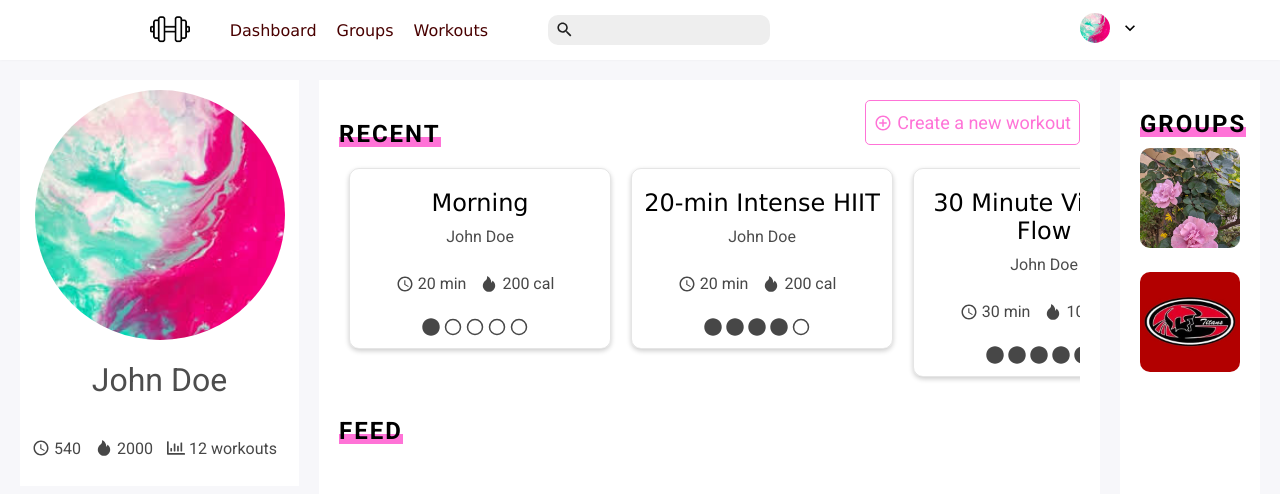
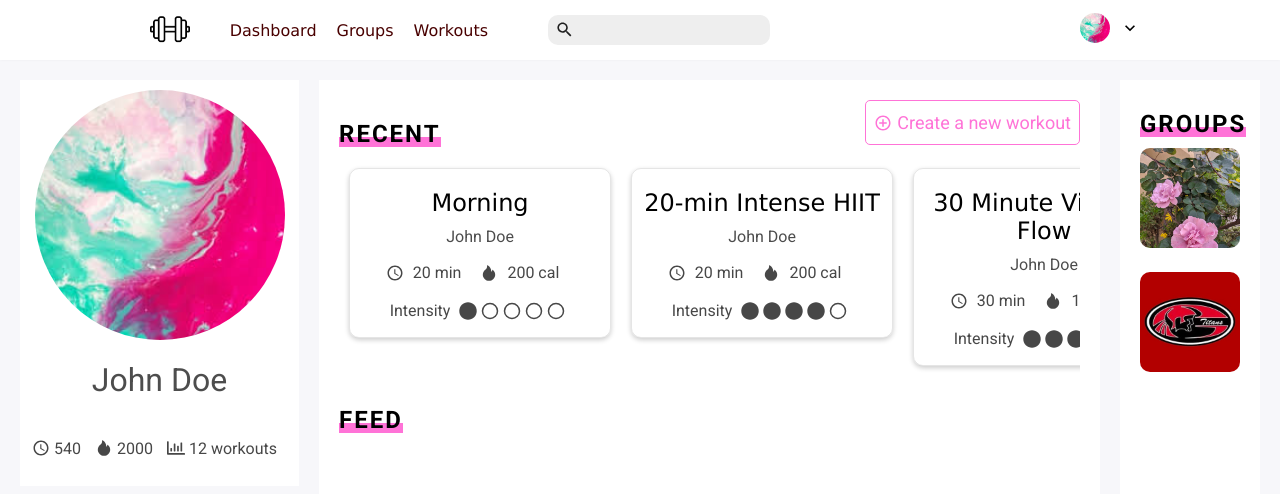
Before and after one commit to acrantel/fiitshare, a Next.js app: page / in a window 1280 px wide. Shown: the top 494 px of the page. Built offline with nearby package versions, Linux system fonts and the light colour scheme.

Commit message:
reduce margins on workout card; add label to intensity

```diff
--- a/components/cards/workout-card.js
+++ b/components/cards/workout-card.js
@@ -65,6 +65,8 @@ export default class WorkoutCard extends React.Component {
             </div>
             <div className={styles.infoWrapper}>
                 <div className={styles.info}>
+
+                <p className={styles.label}>{`Intensity`}</p>
                     {intensityScale}
                 </div>
             </div>
--- a/components/cards/workout-card.module.css
+++ b/components/cards/workout-card.module.css
@@ -81,4 +81,5 @@ div.card:hover {
     font-size: medium;
     font-weight: 100;
     color: rgb(71, 71, 71);
+    margin: 5px;
 }
--- a/database/database.js
+++ b/database/database.js
@@ -93,7 +93,7 @@ var workoutData = {
     ,
     wk5: {
         creator: 'user2',
-        name: '30 Minute Vinsaya Flow',
+        name: '30 Minute Vinyasa Flow',
         intensity: '5',
         length: 30, // minutes
         calories: 100,
```
